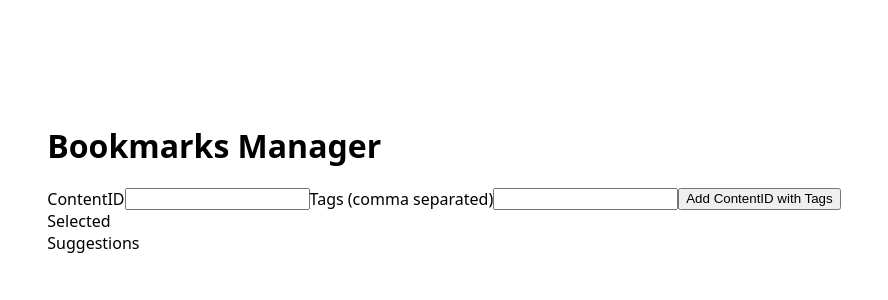
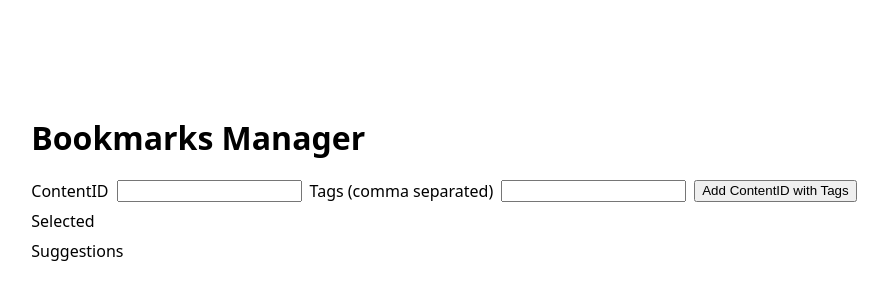
Before and after one commit to onstash/bookmarks-manager, a React (Vite) app: page / in a window 1280 px wide. Shown: the part 222-522 px from the top of the page, without its empty margins (196-1084 px from the left). Built offline with nearby package versions, Linux system fonts and the light colour scheme.

Commit message:
fix: add px to gap styles

```diff
--- a/src/App.css
+++ b/src/App.css
@@ -28,11 +28,11 @@ html {
 }
 
 .gap-4 {
-  gap: 4;
+  gap: 4px; /* Add 'px' */
 }
 
 .gap-8 {
-  gap: 8;
+  gap: 8px; /* Add 'px' */
 }
 
 .bg-grey-1 {
```
